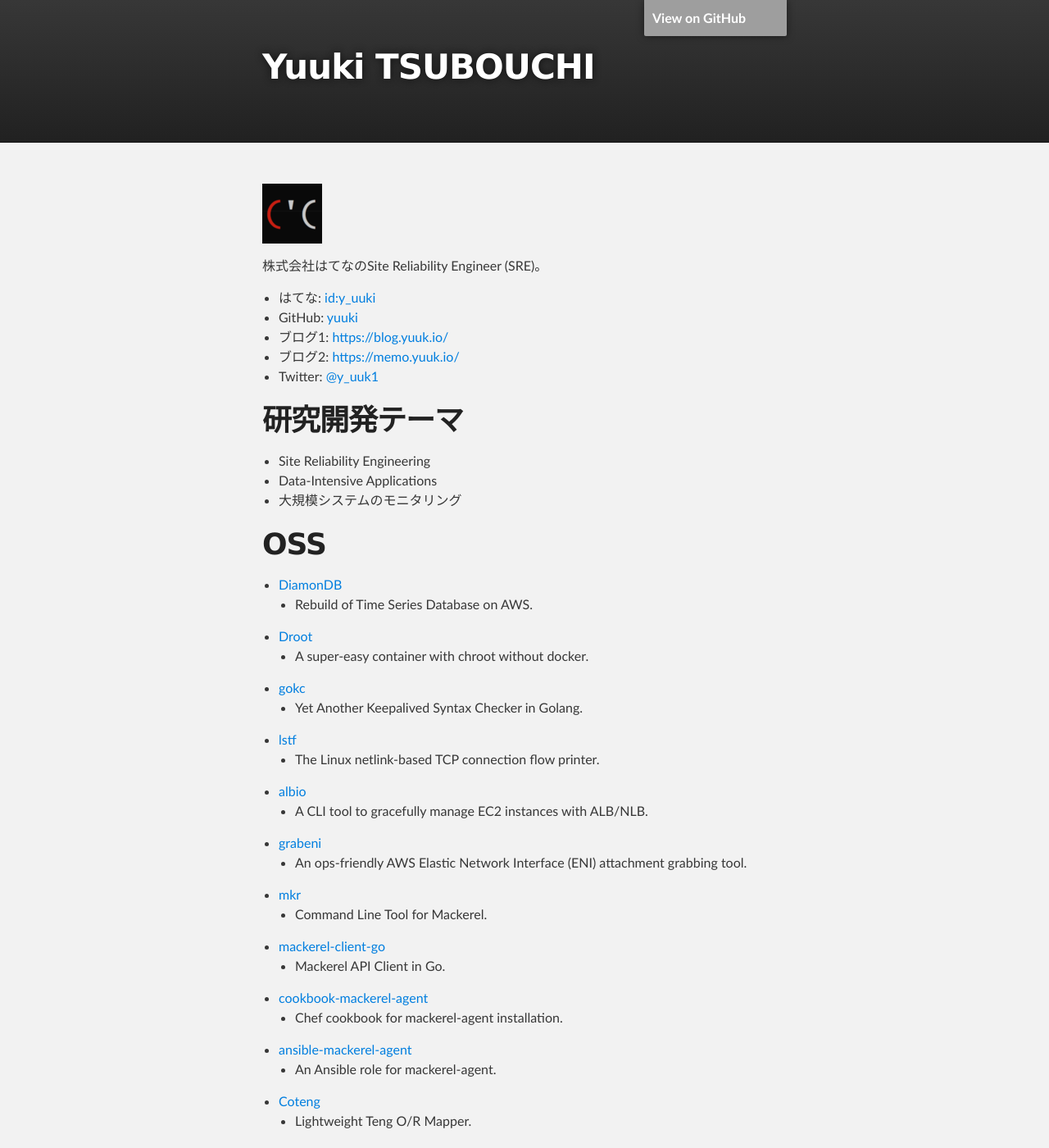
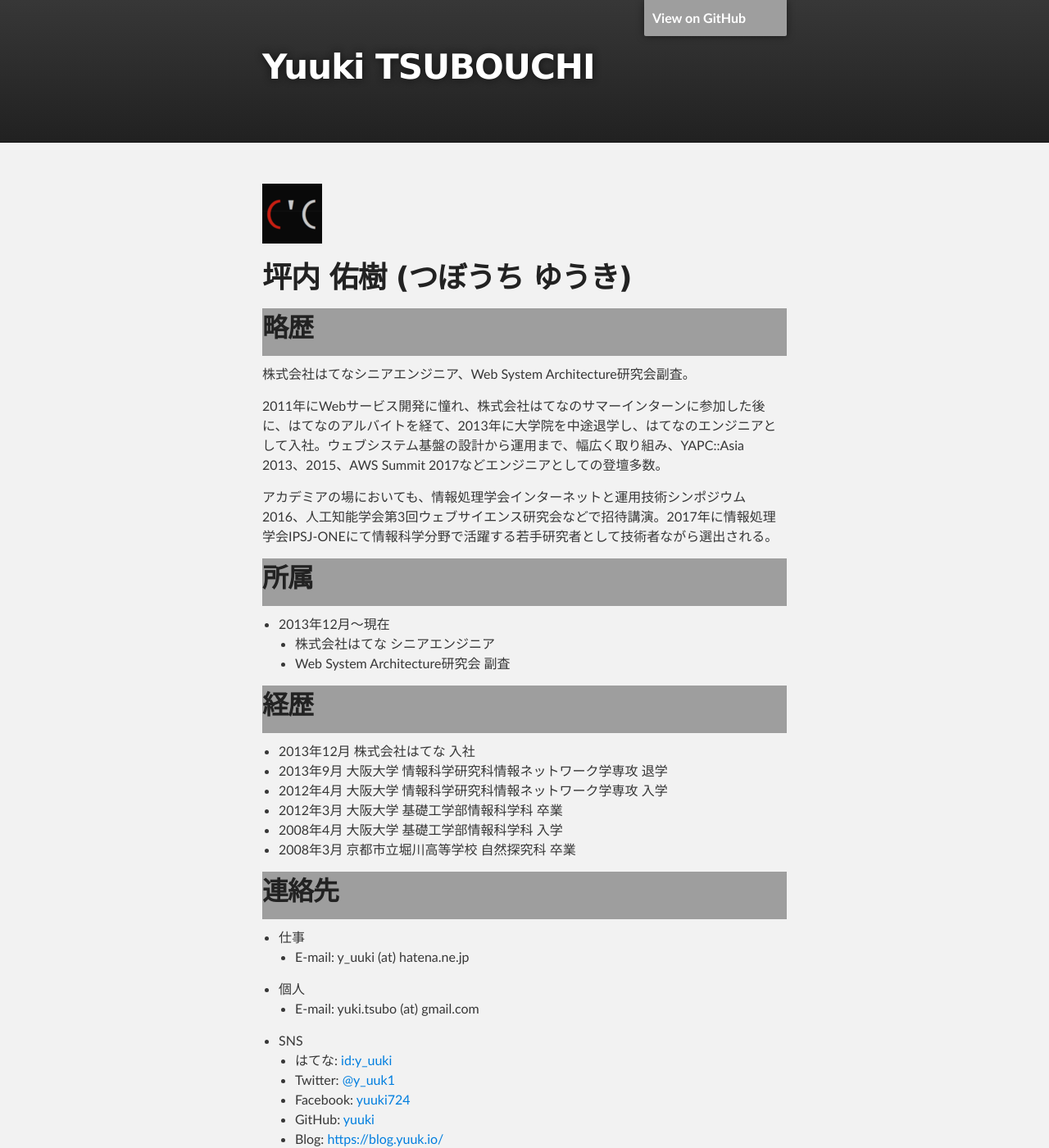
Before and after one commit to yuuki/yuuk.io, a Jekyll site: the page built from index.md, in a window 1280 px wide and 1400 px high. Shown: the whole window at 82% size. Built offline with Jekyll 4.4.1, drawn with Linux system fonts in a browser that asks for light colours; nearby versions of some CDN libraries; some of the changed text lies outside the part shown.

Commit message:
Sync README.md with index.md

```diff
--- a/index.md
+++ b/index.md
@@ -5,21 +5,54 @@
 
 ![y_uuki's profile image](https://yuuk.io/images/y_uuki.small.png)
 
-株式会社はてなのSite Reliability Engineer (SRE)。
+# 坪内 佑樹 (つぼうち ゆうき)
 
-- はてな: [id:y_uuki](http://profile.hatena.ne.jp/y_uuki/)
-- GitHub: [yuuki](https://github.com/yuuki)
-- ブログ1: [https://blog.yuuk.io/](https://blog.yuuk.io/)
-- ブログ2: [https://memo.yuuk.io/](https://memo.yuuk.io/)
-- Twitter: [@y_uuk1](https://twitter.com/y_uuk1)
+## 略歴
 
-# 研究開発テーマ
+株式会社はてなシニアエンジニア、Web System Architecture研究会副査。
+
+2011年にWebサービス開発に憧れ、株式会社はてなのサマーインターンに参加した後に、はてなのアルバイトを経て、2013年に大学院を中途退学し、はてなのエンジニアとして入社。ウェブシステム基盤の設計から運用まで、幅広く取り組み、YAPC::Asia 2013、2015、AWS Summit 2017などエンジニアとしての登壇多数。
+
+アカデミアの場においても、情報処理学会インターネットと運用技術シンポジウム2016、人工知能学会第3回ウェブサイエンス研究会などで招待講演。2017年に情報処理学会IPSJ-ONEにて情報科学分野で活躍する若手研究者として技術者ながら選出される。
+
+## 所属
+
+- 2013年12月〜現在
+  - 株式会社はてな シニアエンジニア
+  - Web System Architecture研究会 副査
+
+## 経歴
+
+- 2013年12月 株式会社はてな 入社
+- 2013年9月 大阪大学 情報科学研究科情報ネットワーク学専攻 退学
+- 2012年4月 大阪大学 情報科学研究科情報ネットワーク学専攻 入学
+- 2012年3月 大阪大学 基礎工学部情報科学科 卒業
+- 2008年4月 大阪大学 基礎工学部情報科学科 入学
+- 2008年3月 京都市立堀川高等学校 自然探究科 卒業
+
+## 連絡先
+
+- 仕事
+  - E-mail: y_uuki (at) hatena.ne.jp
+- 個人
+  - E-mail: yuki.tsubo (at) gmail.com
+- SNS
+  - はてな: [id:y_uuki](http://profile.hatena.ne.jp/y_uuki/)
+  - Twitter: [@y_uuk1](https://twitter.com/y_uuk1)
+  - Facebook: [yuuki724](https://www.facebook.com/yuuki724)
+  - GitHub: [yuuki](https://github.com/yuuki)
+  - Blog: [https://blog.yuuk.io/](https://blog.yuuk.io/)
+  - Blog: [https://memo.yuuk.io/](https://memo.yuuk.io/)
+
+## 研究開発テーマ
 
 - Site Reliability Engineering
+- 大規模システムのモニタリング
 - Data-Intensive Applications
-- 大規模システムのモニタリング
 
-# OSS
+# 論文・発表・成果物
+
+## OSS
 
 - [DiamonDB](https://github.com/yuuki/diamondb)
   - Rebuild of Time Series Database on AWS.
```
Also changed, not shown: other parts of index.md (+0 -1 lines).
